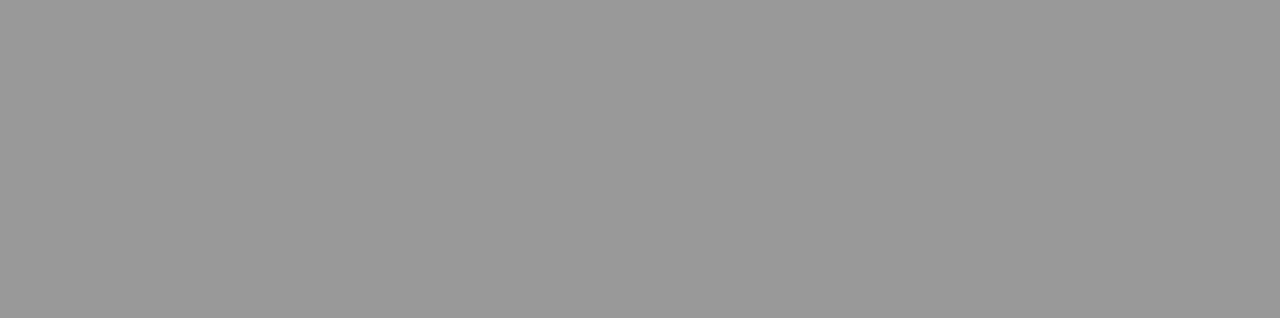
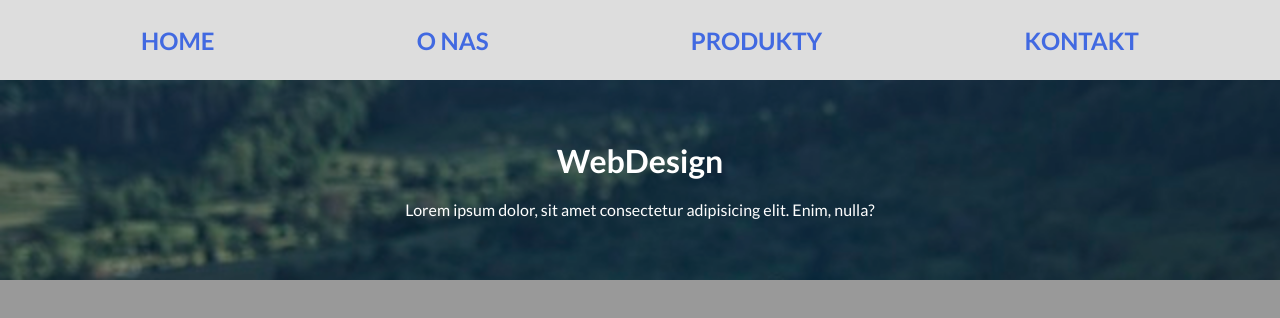
Before and after one commit to chris9755/website2, a plain HTML site: page index.html in a window 1280 px wide. Drawn offline with Linux system fonts and the light colour scheme.

Commit message:
nav+header

```diff
--- a/index.html
+++ b/index.html
@@ -19,12 +19,34 @@
 		<link
 			href="https://fonts.googleapis.com/css2?family=Lato:wght@400;700&display=swap"
 			rel="stylesheet" />
-        <script src="https://kit.fontawesome.com/de204a278a.js" crossorigin="anonymous"></script>
+		<script
+			src="https://kit.fontawesome.com/de204a278a.js"
+			crossorigin="anonymous"></script>
 		<link
 			rel="stylesheet"
 			href="./css/style.css" />
 	</head>
 	<body>
-        <link rel="stylesheet" href="./js/main.js">
-    </body>
+		<nav>
+			<div class="wrapper">
+				<button class="burger-icon"><i class="fa-solid fa-bars"></i></button>
+				<div class="nav-items">
+					<a href="">home</a><a href="">o nas</a><a href="">produkty</a
+					><a href="">kontakt</a>
+				</div>
+			</div>
+		</nav>
+		<header class="header">
+            <div class="hero-bg"></div>
+            <div class="hero-text">
+                <h1>Web<span>Design</span></h1>
+                <p>Lorem ipsum dolor, sit amet consectetur adipisicing elit. Enim, nulla?</p>
+            </div>
+        </header>
+		<main></main>
+		<footer></footer>
+		<link
+			rel="stylesheet"
+			href="./js/main.js" />
+	</body>
 </html>
--- a/sass/style.scss
+++ b/sass/style.scss
@@ -1,14 +1,13 @@
 *,
 *::after,
-*::before
-{
+*::before {
 	box-sizing: border-box;
 	padding: 0;
 	margin: 0;
 }
 
-body{
-    font-family: 'Lato', sans-serif;
+body {
+	font-family: "Lato", sans-serif;
 	background-color: #999;
 	display: flex;
 	flex-direction: column;
@@ -16,9 +15,90 @@ body{
 	min-height: 100vh;
 }
 
-.wrapper{
+.wrapper {
 	width: 100%;
-    max-width: 1400px;
+	max-width: 1200px;
 	margin: 0 auto;
+    display: flex;
+    align-items: center;
+}
+nav {
+    display: flex;
+    flex-direction:row;
+    align-items: center;
+
+    position: relative;
+	background-color: #ddd;
+	width: 100%;
+    height: 10vh;
+}
+.nav-items {
+    width: 100%;
+	display: flex;
+	justify-content: space-around;
 
 }
+.nav-items a {
+    text-decoration: none;
+	text-transform: uppercase;
+    font-weight: bold;
+    font-size: 24px;
+    color: royalblue;
+    display: none;
+    transition: 0.7s;
+}
+
+.nav-items a:hover{
+    color: rgb(38, 185, 94);
+}
+.burger-icon{
+    color: royalblue;
+    position: absolute;
+    right: 10px;
+    display: flex;
+    font-size: 1.8rem;
+    background: none;
+    border: none;
+    padding: 10px;
+
+}
+
+@media (min-width: 576px){
+    .burger-icon{
+        display: none;
+    }
+    .nav-items a{
+        display: flex;
+    }
+}
+.header{
+    position: relative;
+    display: flex;
+    flex-direction: column;
+    align-items: center;
+    justify-content: center;
+    width: 100%;
+    height: 200px;
+    background-image: url('../img/woman-g90cf27030_640.jpg');
+    background-size: cover;
+
+
+
+
+}
+.hero-bg{
+    position: absolute;
+    width: 100%;
+    height: 100%;
+    background-color: rgba(0, 0, 0, 0.3);
+
+}
+.hero-text{
+    position: absolute;
+    color: white;
+
+}
+h1{
+    text-align: center;
+margin-bottom: 20px;
+}
```
Also changed, not shown: css/style.css, img/woman-g90cf27030_640.jpg (added), 1 other file. Lines whose indentation alone changed are shown as unchanged.
